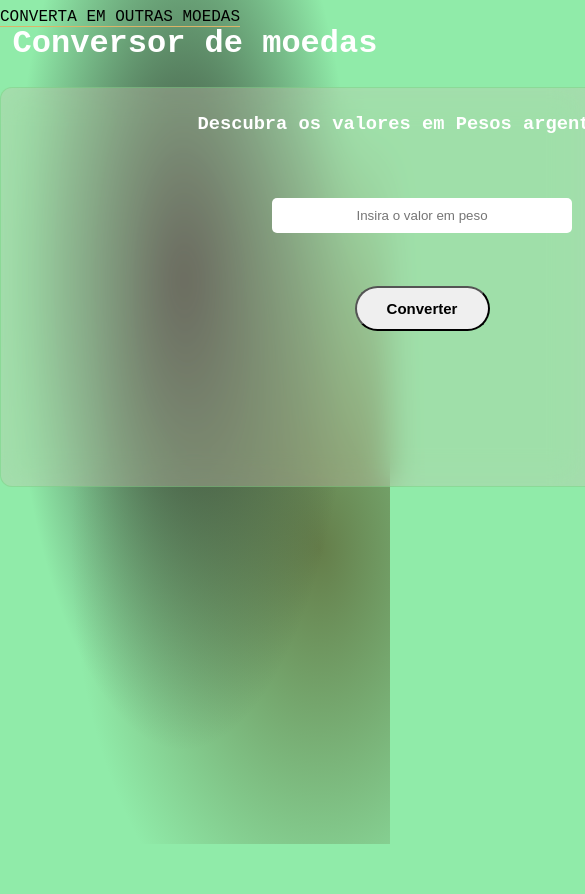
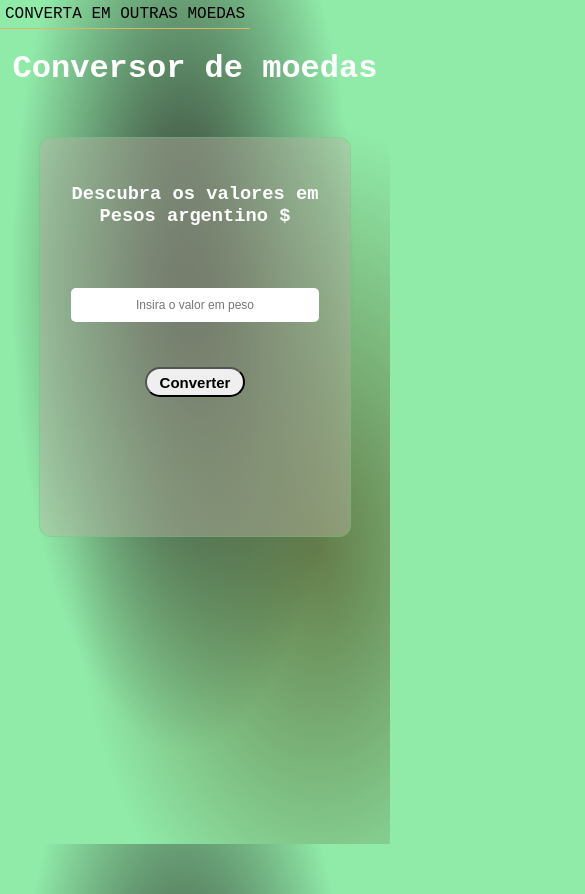
Before and after one commit to EstherVianna/conversordemoedas, a plain HTML site: page moedas/Peso/peso.html in a window 390 px wide. Shown: the top 894 px of the page, 585 px wide, since content can reach past the window. Before the commit the page ends 844 px from the top, so only its background shows below. Drawn offline with Linux system fonts and the light colour scheme.

Commit message:
adjust responsiveness

```diff
--- /dev/null
+++ b/assets/css/mediaqueries.css
@@ -0,0 +1,39 @@
+@media screen and (max-width:767px){
+    body{
+        height: 100vh;
+        display: flex;
+    }
+
+    form{
+        padding: 30px;
+    }
+
+    label{
+        font-size: 36px;
+        text-align: center;
+    }
+
+    select{
+        padding: 10px 15px;
+    }
+
+    option{
+        font-size: 14px;
+    }
+}
+
+@media screen and (min-width:768px) and (max-width:1023px){
+    body{
+        height: 100vh;
+        display: flex;
+    }
+
+    form{
+        padding: 40px;
+    }
+
+    label{
+        font-size: 48px;
+        text-align: center;
+    }
+}
--- a/assets/css/outras.css
+++ b/assets/css/outras.css
@@ -7,32 +7,38 @@
 
 body {
     font-family: 'Nobile', sans-serif;
-    min-height: 400px;
-    background-size: 100vw 100vh;
     background-image: url(../imgs/layered-waves-haikei.svg);
     background-size: cover;
     background-repeat: no-repeat;
-    transition: cubic-bezier(0.075, 0.82, 0.165, 1);
+    max-height: 100vh;
 }
 
 form{
     display: flex;
+    margin: 0 auto;
     align-items: center;
-    justify-content: center;
-    flex-direction: column;
+    flex-flow: column wrap;
+    gap: 50px;
     padding: 50px;
-    font-size: 5em;
+    font-size: 48px;
     font-style: italic;
     font-weight: 400;
     color: #90EBA9;
 }
 
+label{
+    font-size: 54px;
+    text-align: center;
+}
+
 select{
-    padding: 10px;
-    background-color: transparent;
+    padding: 10px 20px;
+    font-size: 24px;
+    background-color: #001220;
     color: #90EBA9;
 }
 
 option{
-    background-color: #001220;
+    font-size: 16px;
+    background-color: inherit;
 }
--- a/moedas/Peso/peso.html
+++ b/moedas/Peso/peso.html
@@ -5,6 +5,7 @@
     <meta http-equiv="X-UA-Compatible" content="IE=edge">
     <meta name="viewport" content="width=device-width, initial-scale=1.0">
     <link rel="stylesheet" href="../moedas.css">
+    <link rel="stylesheet" href="../moedas-mediaqueries.css">
     <title>Conversor de Real-Peso</title>
 </head>
 <body>
--- /dev/null
+++ b/moedas/moedas-mediaqueries.css
@@ -0,0 +1,53 @@
+@media screen and (max-width:767px){
+    body{
+        width: 100vw;
+        height: 100vh;
+    }
+
+    .page-title{
+        margin: 50px 0px;
+    }
+
+    .others{
+        padding: 5px;
+        top: 0px;
+    }
+
+    .container{
+        width: 80%;
+        height: fit-content;
+        padding: 20px 0px;
+    }
+
+    button{
+        width: 100px;
+        height: 30px;
+    }
+
+    #valor, #resultado{
+        font-size: 12px;
+        width:80%;
+        margin: 0;
+        padding: 10px;
+    }
+
+}
+
+@media screen and (min-width:768px) and (max-width:1023px){
+    .page-title{
+        margin: 50px 0px;
+    }
+
+    .container{
+        width: 80%;
+        height: fit-content;
+        padding: 20px 0px;
+    }
+
+    #valor, #resultado{
+        width:80%;
+        margin: 0;
+        padding: 10px;
+    }
+
+}
--- a/moedas/moedas.css
+++ b/moedas/moedas.css
@@ -12,25 +12,27 @@ body {
     radial-gradient(at 82% 65%, hsl(88.65, 26%, 39%) 0, transparent 55%);
   background-repeat: no-repeat;
   background-attachment: fixed;
+  max-height: 100vh;
+  max-width: 100vw;
 }
 
 .container {
   display: flex;
   align-items: center;
   flex-flow: column nowrap;
+  gap: 6px;
   margin: auto;
-  text-align: center;
-  height: 400px;
-  width: 100vh;
-  backdrop-filter: blur(16px) saturate(119%);
-  -webkit-backdrop-filter: blur(16px) saturate(119%);
-  background-color: rgba(207, 196, 185, 0.363);
+  min-height: 400px;
+  height: fit-content;
+  width: 50vw;
+  backdrop-filter: blur(46px) saturate(100%);
+  background-color: #cfc4b95d;
   border-radius: 12px;
-  border: 1px solid rgba(83, 207, 104, 0.3);
+  border: 1px solid #53cf684d;
 }
 
 .page-title, .page-subtitle {
-  color: #ffffff;
+  color: #fff;
   margin: 25px 5px;
   text-align: center;
 }
@@ -38,14 +40,14 @@ body {
 .others{
   position: absolute;
   text-decoration: none;
-  top: 1vh;
+  top: 10px;
   color: black;
-  border-bottom: 1px solid rgb(221, 180, 104);
+  border-bottom: 1px solid #ddb468;
   font-size: 1em;
 }
 
 .container h3{
-  color: white;
+  color: fff;
 }
 
 #valor{
@@ -53,20 +55,20 @@ body {
   padding: 10px 10px;
   width: 300px;
   border-radius: 5px;
-  outline-color: rgb(155, 109, 25);
+  outline-color: #9b6d19;
   border: none;
   text-align: center;
 }
 
 button{
-  width: 9em;
-  height: 3em;
+  width: 20%;
+  height: 50px;
   border-radius: 30em;
   font-size: 15px;
   position: relative;
   overflow: hidden;
   z-index: 1;
-  margin-top: 15px;
+  margin: 15px 0px;
   cursor: pointer;
   font-family: sans-serif;
   font-weight: 600;
@@ -91,7 +93,7 @@ button:hover::before {
 }
 
 #resultado{
-  color: black;
+  color: #000;
   padding: 10px;
   width: 300px;
   text-align: center;
@@ -100,6 +102,6 @@ button:hover::before {
 
 #date{
   margin-top: 60px;
-  color: white;
+  color: #fff;
   font-size: .8em;
 }
```
Also changed, not shown: index.html (+2 -1 lines), moedas/Bitcoin/bitcoin.html (+1 -1 lines), moedas/Dolar/dolar.html (+1 -0 lines), moedas/Euro/euro.html (+1 -0 lines), moedas/Libra/libra.html (+1 -0 lines).
